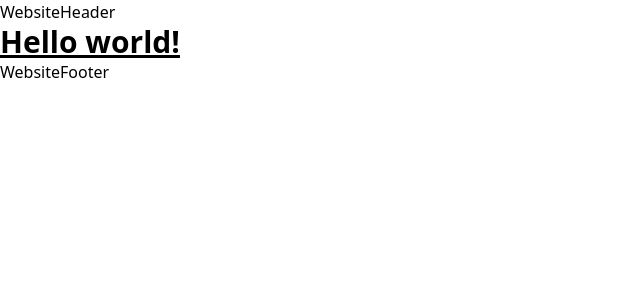
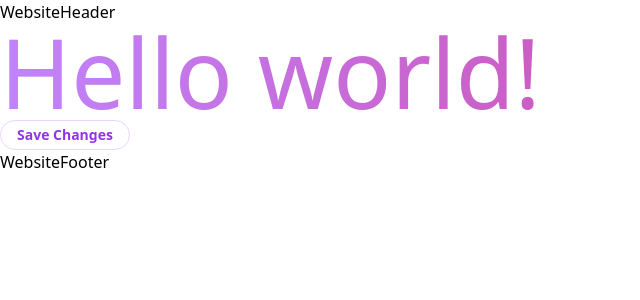
Before and after one commit to tam11a/game-web, a React (Vite) app: page / in a window 1280 px wide. Shown: the top 300 px of the page, without its empty margins (0-640 px from the left). Built offline with nearby package versions, Linux system fonts and the light colour scheme.

Commit message:
added: button

```diff
--- a/package.json
+++ b/package.json
@@ -11,6 +11,7 @@
 	"dependencies": {
 		"react": "^18.2.0",
 		"react-dom": "^18.2.0",
+		"react-icons": "4.7.1",
 		"react-router-dom": "6.4.3"
 	},
 	"devDependencies": {
@@ -19,7 +20,7 @@
 		"@vitejs/plugin-react": "^2.2.0",
 		"autoprefixer": "^10.4.13",
 		"postcss": "^8.4.20",
-		"tailwindcss": "^3.2.4",
+		"tailwindcss": "3.2.4",
 		"typescript": "^4.6.4",
 		"vite": "^3.2.3",
 		"vite-plugin-tsconfig-paths": "1.2.0"
--- a/src/pages/Home/index.tsx
+++ b/src/pages/Home/index.tsx
@@ -1,7 +1,12 @@
 const Home = () => {
 	return (
 		<div>
-			<h1 className="text-3xl font-bold underline ">Hello world!</h1>
+			<h1 className="text-3xl text-transparent text-8xl bg-clip-text bg-gradient-to-r from-purple-400 to-pink-600">
+				Hello world!
+			</h1>
+			<button className="px-4 py-1 text-sm text-purple-600 font-semibold rounded-full border border-purple-200 hover:text-white hover:bg-purple-600 hover:border-transparent focus:outline-none focus:ring-2 focus:ring-purple-600 focus:ring-offset-2">
+				Save Changes
+			</button>
 		</div>
 	);
 };
```
Also changed, not shown: 1 other file (tests, documents, lock files or other folders).
